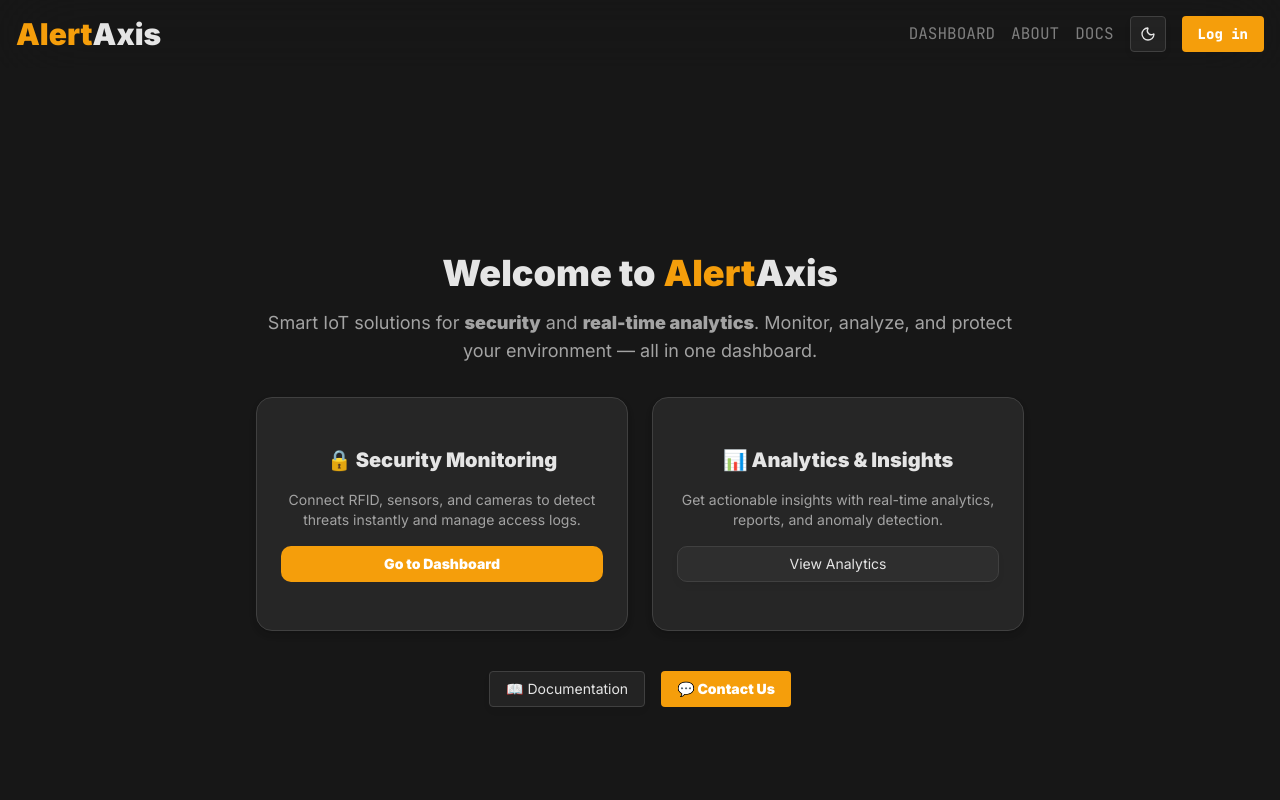
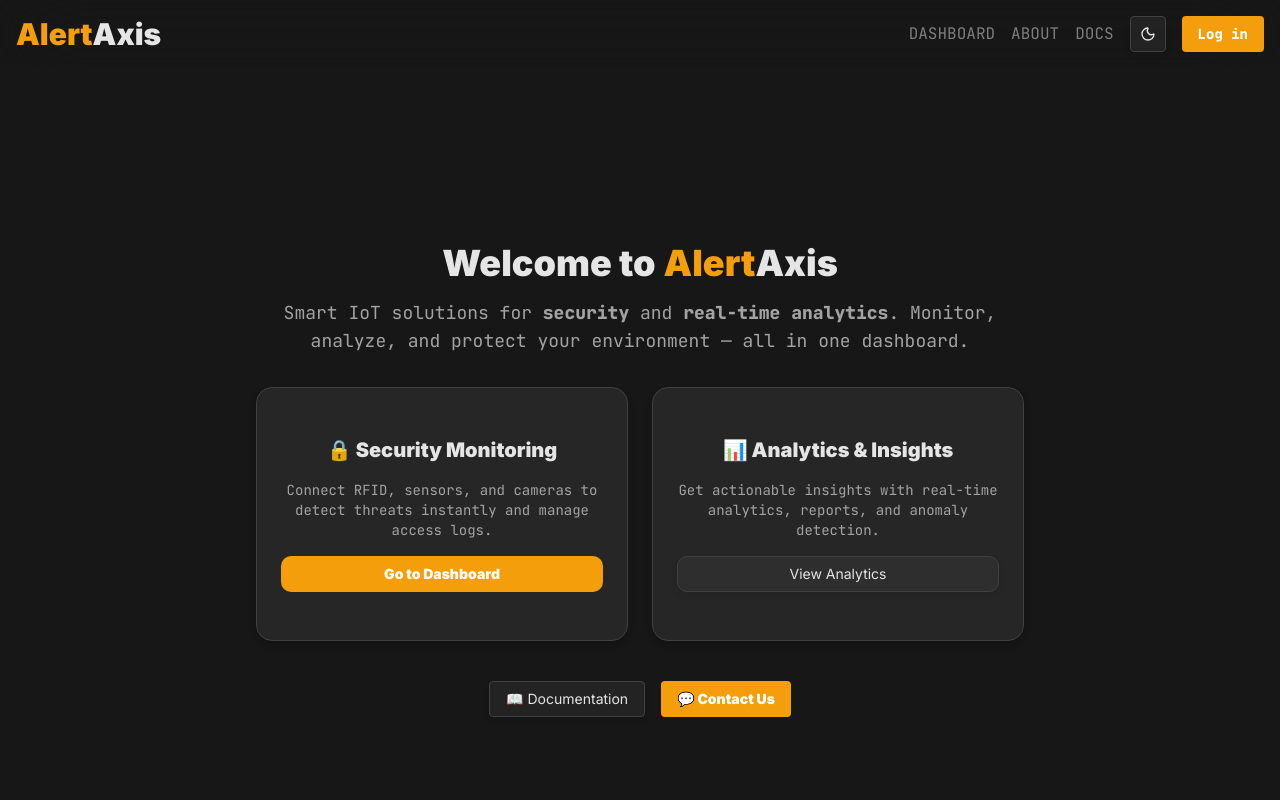
Before and after one commit to Xdorm69/next-AlertAxis-iot, a Next.js app: page /get-started in a window 1280 px wide. Shown: the top 800 px of the page. Built offline with nearby package versions, Linux system fonts and the light colour scheme; no server answers.

Commit message:
fixed fonts

```diff
--- a/app/analytics/page.tsx
+++ b/app/analytics/page.tsx
@@ -25,7 +25,7 @@ export default function AnalyticsComingSoon() {
         transition={{ delay: 0.2, duration: 0.6 }}
         className="text-muted-foreground text-lg max-w-xl mb-8 font-mono"
       >
-        We’re building advanced real-time analytics with anomaly detection,
+        We&apos;re building advanced real-time analytics with anomaly detection,
         insights, and reporting — so you can make smarter security decisions.
         Stay tuned for updates!
       </motion.p>
--- a/app/docs/page.tsx
+++ b/app/docs/page.tsx
@@ -39,7 +39,7 @@ export default function DocsPage() {
         <Card className="rounded-2xl shadow-lg">
           <CardContent className="p-8">
             <h2 className="text-2xl font-semibold mb-4">How the App Works</h2>
-            <p className="text-muted-foreground leading-relaxed">
+            <p className="text-muted-foreground leading-relaxed font-mono">
               AlertAxis connects your IoT security device to the cloud, allowing
               you to monitor real-time data, receive instant alerts, and analyze
               security reports from your phone. The app uses end-to-end
@@ -69,7 +69,7 @@ export default function DocsPage() {
                     <CheckCircle className="w-6 h-6 text-primary mt-1" />
                     <div>
                       <h3 className="text-lg font-semibold">{step.title}</h3>
-                      <p className="text-sm text-muted-foreground">
+                      <p className="text-sm text-muted-foreground font-mono">
                         {step.description}
                       </p>
                     </div>
--- a/app/get-started/page.tsx
+++ b/app/get-started/page.tsx
@@ -19,7 +19,7 @@ export default function GetStartedPage() {
         <h1 className="text-4xl flex flex-wrap gap-2 justify-center font-bold mb-4">
           Welcome to <WebTitle/>
         </h1>
-        <p className="text-muted-foreground text-lg mb-8">
+        <p className="text-muted-foreground text-lg mb-8 font-mono">
           Smart IoT solutions for{" "}
           <span className="font-semibold">security</span> and{" "}
           <span className="font-semibold">real-time analytics</span>. Monitor,
@@ -31,7 +31,7 @@ export default function GetStartedPage() {
           <Card className="rounded-2xl shadow-lg hover:shadow-2xl transition">
             <CardContent className="p-6 space-y-4">
               <h2 className="text-xl font-semibold">🔒 Security Monitoring</h2>
-              <p className="text-sm text-muted-foreground">
+              <p className="text-sm text-muted-foreground font-mono">
                 Connect RFID, sensors, and cameras to detect threats instantly
                 and manage access logs.
               </p>
@@ -44,7 +44,7 @@ export default function GetStartedPage() {
           <Card className="rounded-2xl shadow-lg hover:shadow-2xl transition">
             <CardContent className="p-6 space-y-4">
               <h2 className="text-xl font-semibold">📊 Analytics & Insights</h2>
-              <p className="text-sm text-muted-foreground">
+              <p className="text-sm text-muted-foreground font-mono">
                 Get actionable insights with real-time analytics, reports, and
                 anomaly detection.
               </p>
```
